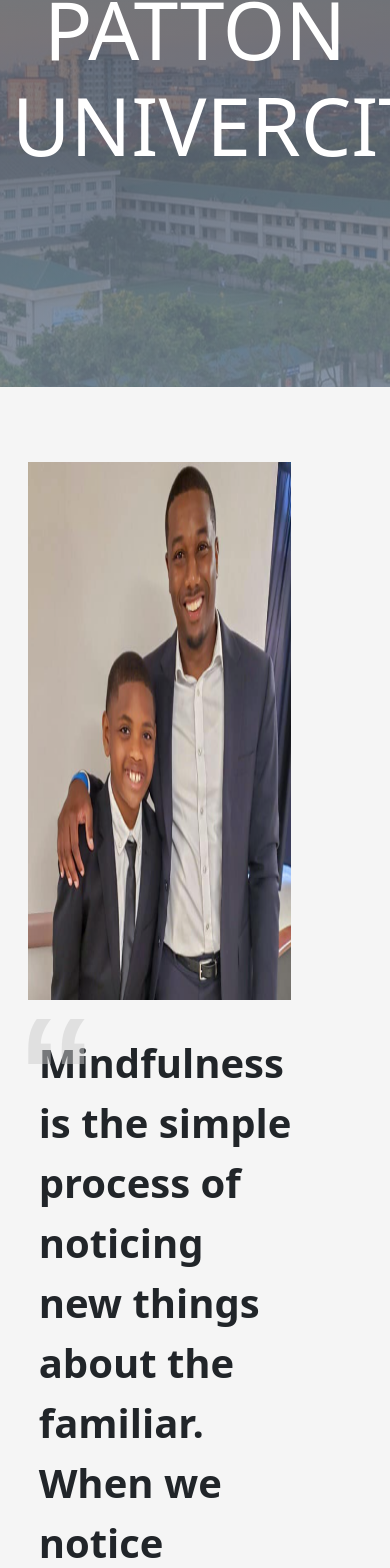
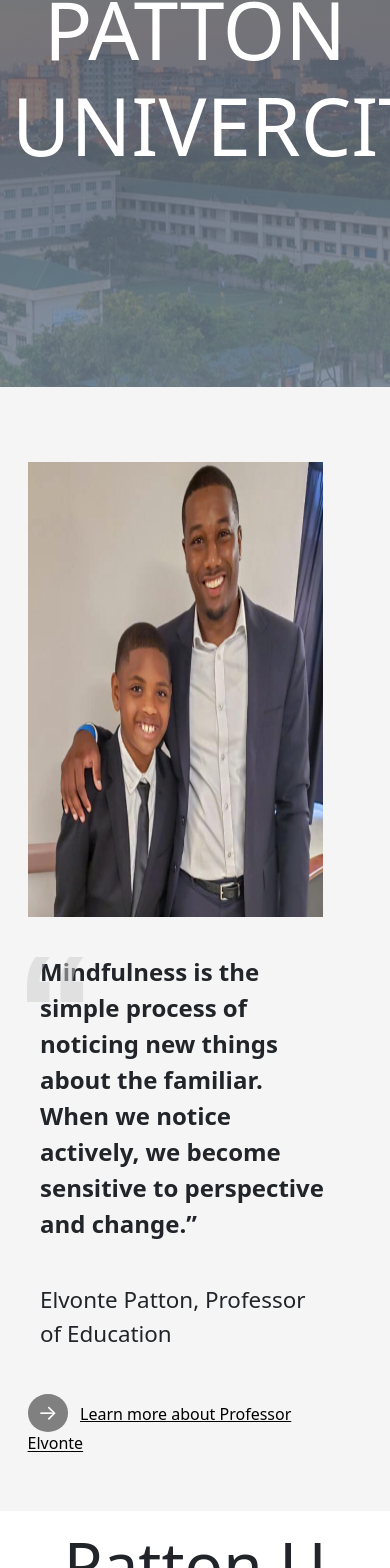
Before and after one commit to PattonGroup/PattonUniverCity, a React (Create React App) app in the folder frontend/: page / in a window 390 px wide. Shown: the part 377-1945 px from the top of the page. Built offline with nearby package versions, Linux system fonts and the light colour scheme; no server answers; a web font is replaced by a local one.

Commit message:
modified responsiveness of quote

```diff
--- a/frontend/src/components/quotes/quote.css
+++ b/frontend/src/components/quotes/quote.css
@@ -8,7 +8,7 @@
   justify-content: space-evenly;
   padding-top: 8%;
   padding-bottom: 12%;
-  width: 90%;
+  width: 100%;
 }
 
 .feature-one div p {
@@ -17,7 +17,7 @@
 }
 
 .feature-one div:first-child img {
-  height: 35rem;
+  height: 32rem;
   width: 85%;
 }
 
@@ -66,10 +66,12 @@
   background: gray;
   border: none;
 }
-
-@media (max-width: 1000px) {
+@media (max-width: 1200px) {
+  .feature-one div:first-child img{
+    width:90%;
+  }
   .quote-info {
-    font-size: 2.5rem;
+    font-size: 2rem;
     padding: 4%;
   }
   .quote-info-contact {
@@ -84,6 +86,28 @@
     width: 3rem;
     font-size: 1.5rem;
   }
+}
+@media (max-width: 1000px) {
+  .quote-info {
+    font-size: 1.5rem;
+    padding: 4%;
+  }
+  .quote-info-contact {
+    font-size: 1.4rem;
+    padding: 4%;
+  }
+  .quote-link {
+    font-size: 0.8rem;
+    padding: 4%;
+  }
+  .quote-btn {
+    width: 2.1rem;
+    font-size: 1.2rem;
+  }
+  .feature-one div:first-child img {
+    height: 26rem;
+    width: 100%;
+  }
   .feature-one div:last-child p:first-child::before {
     font-size: 10rem;
     top: -3%;
@@ -93,8 +117,16 @@
 
 @media (max-width: 769px) {
   .feature-one div:first-child img {
-    height: 35rem;
+    height: 30rem;
     width: 95%;
     padding-bottom: 8%;
   }
+  .quote-link {
+    font-size: 1rem;
+    padding: 4%;
+  }
+  .quote-btn {
+    width: 2.5rem;
+    font-size: 1.3rem;
+  }
 }
--- a/frontend/src/pages/home/home.css
+++ b/frontend/src/pages/home/home.css
@@ -14,6 +14,7 @@
   transform: translateY(-50%);
   left: 0%;
   right: 0;
+
 }
 
 .bg-image {
```
Also changed, not shown: 2 other files (tests, documents, lock files or other folders).
